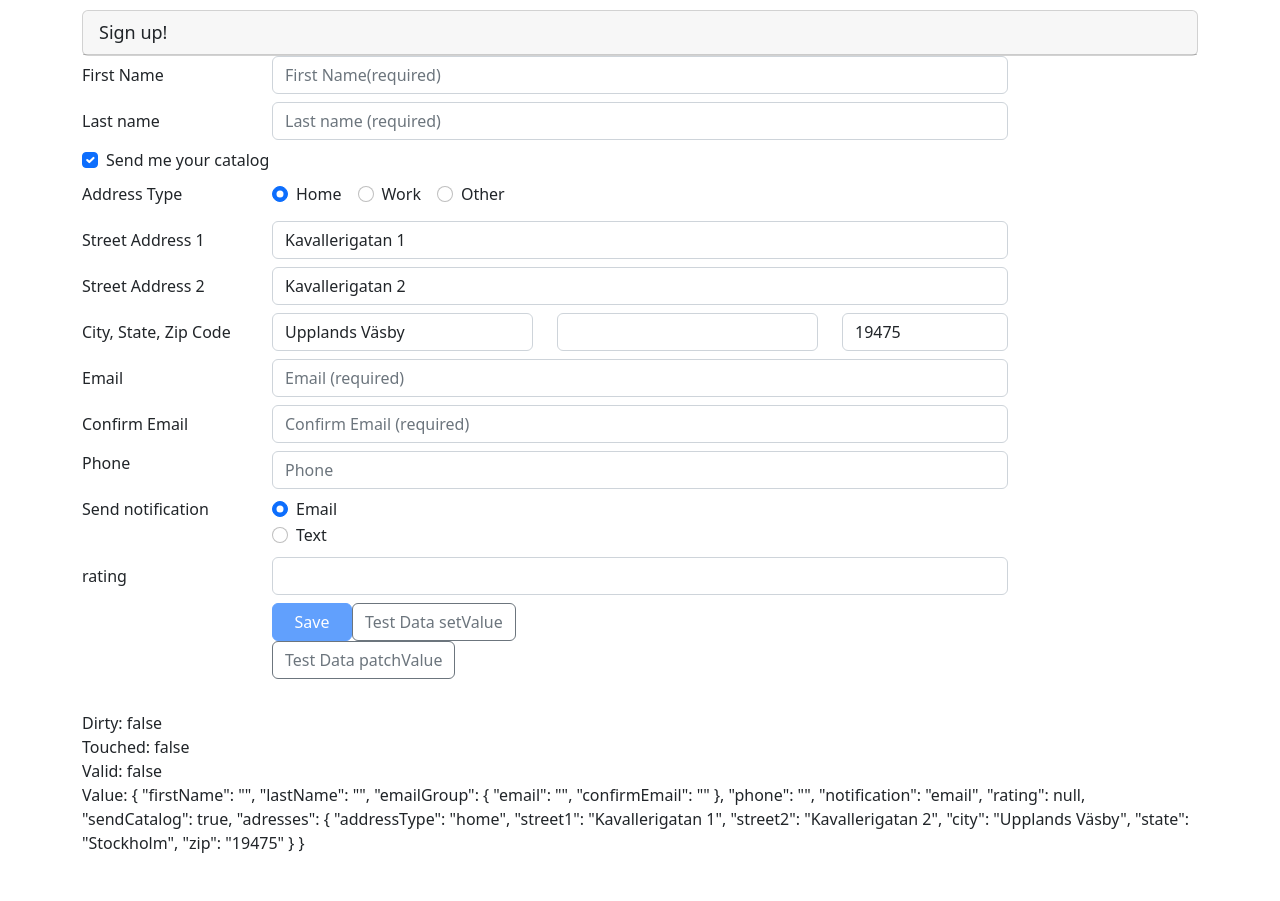
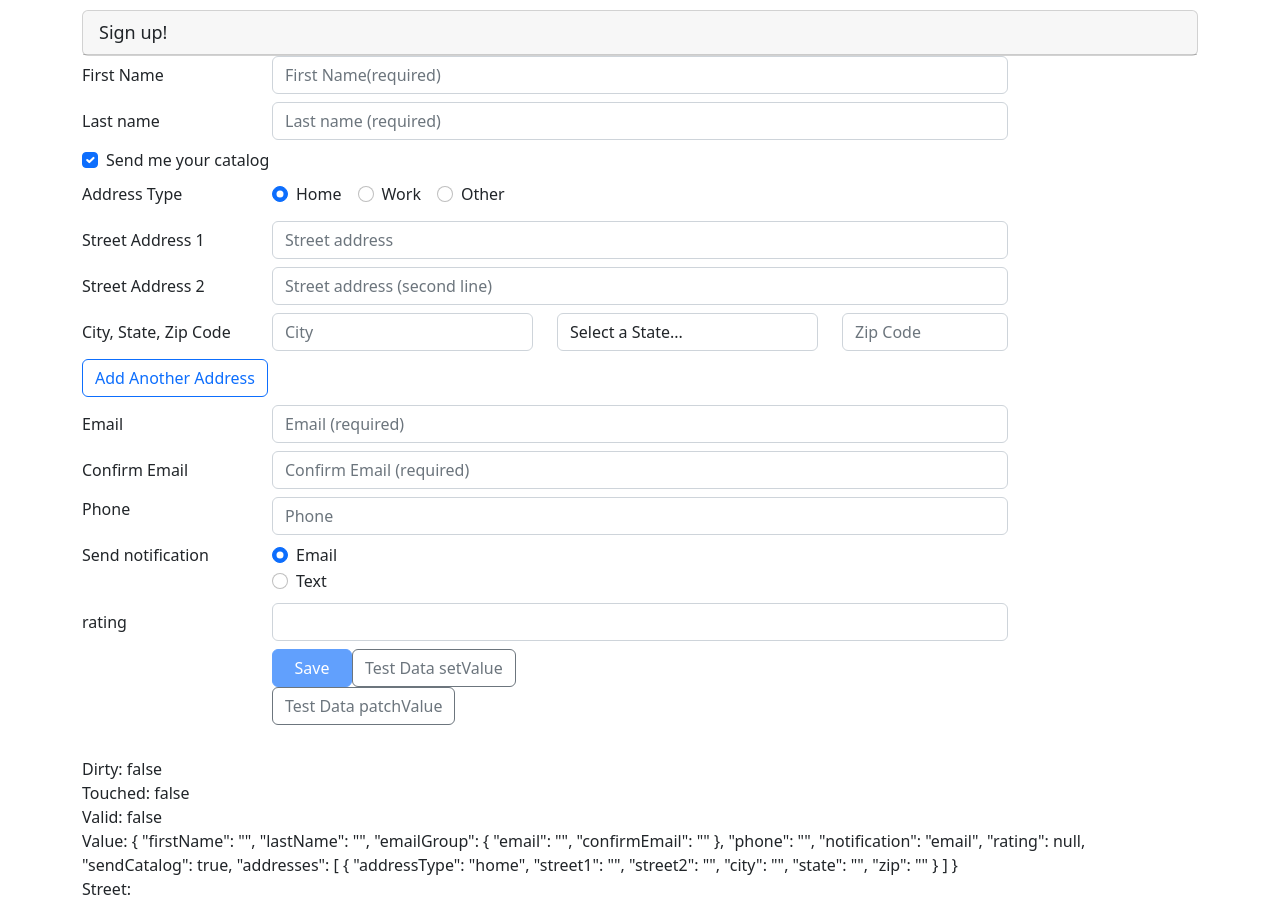
Before and after one commit to foureverhh/Angular-ReactivForms-Demo-Start-2022, an Angular app: page / in a window 1280 px wide. Before the commit the page ends 855 px from the top, so only its background shows below. Built offline with nearby package versions, Linux system fonts and the light colour scheme.

Commit message:
duplicate form group

```diff
--- a/src/app/customer-reactive/customer-reactive.component.html
+++ b/src/app/customer-reactive/customer-reactive.component.html
@@ -63,7 +63,8 @@
   </div>
 </div>
 <div *ngIf="customerForm.get('sendCatalog')?.value">
-  <div formGroupName="adresses">
+  <div formArrayName="addresses" *ngFor="let address of addresses.controls; let i = index">
+    <div [formGroupName]="i">
       <div class="form-group row mb-2">
         <label class="col-md-2 col-form-label pt-0">Address Type</label>
           <div class="col-md-8">
@@ -72,6 +73,7 @@
                   <input class="form-check-input"
                     id="addressType1Id"
                     type="radio"
+                    name="addressType"
                     value="home"
                     formControlName = "addressType"> Home
             </label>
@@ -82,6 +84,7 @@
                 id="addressType1Id"
                 type="radio"
                 value="work"
+                name="addressType"
                 formControlName="addressType"> Work
             </label>
       </div>
@@ -91,6 +94,7 @@
                 id="addressType1Id"
                 type="radio"
                 value="other"
+                name="addressType"
                 formControlName="addressType"> Other
         </label>
       </div>
@@ -98,10 +102,10 @@
       </div>
       <div class="form-group row mb-2">
     <label class="col-md-2 col-form-label"
-          for="street1Id">Street Address 1</label>
+          attr.for="{{'street1Id' + i}}">Street Address 1</label>
     <div class="col-md-8">
       <input class="form-control"
-            id="street1Id"
+            id="{{'street1Id' + i}}"
             type="text"
             placeholder="Street address"
             formControlName="street1"
@@ -110,10 +114,10 @@
       </div>
       <div class="form-group row mb-2">
     <label class="col-md-2 col-form-label"
-          for="street2Id">Street Address 2</label>
+          for="{{'street2Id' + i}}">Street Address 2</label>
     <div class="col-md-8">
       <input class="form-control"
-            id="street2Id"
+            id="{{'street2Id' + i}}"
             type="text"
             placeholder="Street address (second line)"
             formControlName="street2"
@@ -122,10 +126,10 @@
       </div>
       <div class="form-group row mb-2">
     <label class="col-md-2 col-form-label"
-        for="cityId">City, State, Zip Code</label>
+        for="{{'cityId' + i}}">City, State, Zip Code</label>
     <div class="col-md-3">
       <input class="form-control"
-            id="cityId"
+            id="{{'cityId' + i}}"
             type="text"
             placeholder="City"
             formControlName="city"
@@ -158,6 +162,17 @@
             formControlName="zip"
             name="zip">
     </div>
+      </div>
+    </div>
+  </div>
+  <div class="form-group row mb-2">
+    <div class="col-md-4">
+      <button class="btn btn-outline-primary"
+              type="button"
+              [disabled]="!addresses.valid"
+              (click)="addAddress()">
+        Add Another Address
+      </button>
     </div>
   </div>
 </div>
@@ -406,3 +421,4 @@
 <br>Touched: {{ customerForm.touched }}
 <br>Valid: {{ customerForm.valid }}
 <br>Value: {{ customerForm.value | json }}
+<br>Street: {{ addresses.get('0.street1')?.value }}
--- a/src/app/customer-reactive/customer-reactive.component.ts
+++ b/src/app/customer-reactive/customer-reactive.component.ts
@@ -1,5 +1,5 @@
 import { Component, OnInit } from '@angular/core';
-import { FormGroup, FormBuilder, Validators, AbstractControl, ValidatorFn  } from '@angular/forms';
+import { FormGroup, FormBuilder, Validators, AbstractControl, ValidatorFn, FormArray } from '@angular/forms';
 import { debounceTime } from 'rxjs';
 import { Customer } from '../model/Customer';
 
@@ -87,7 +87,8 @@
     //rating: [null, ratingRange],
     rating: [null, ratingRange(1,5)],
     sendCatalog:true,
-    adresses: this.buildAdress()
+    // adresses: this.buildAdress()
+    addresses: this.formBuilder.array([this.buildAddress()])
   });
 
   //define customerForm in wordy way
@@ -108,15 +109,23 @@
   emailControl?.valueChanges.pipe(debounceTime(1000)).subscribe(value => this.setMessage(emailControl));
 }
 
-buildAdress(): FormGroup {
+buildAddress(): FormGroup {
   return this.formBuilder.group({
     addressType:'home',
-    street1: 'Kavallerigatan 1',
-    street2: 'Kavallerigatan 2',
-    city: 'Upplands Väsby',
-    state: 'Stockholm',
-    zip: '19475'
+    street1: '',
+    street2: '',
+    city: '',
+    state: '',
+    zip: ''
   });
+}
+
+get addresses(): FormArray {
+  return <FormArray> this.customerForm.get('addresses');
+}
+
+addAddress(): void {
+  this.addresses.push(this.buildAddress());
 }
 
 setMessage(c: AbstractControl): void {
```
Lines whose indentation alone changed are shown as unchanged.
